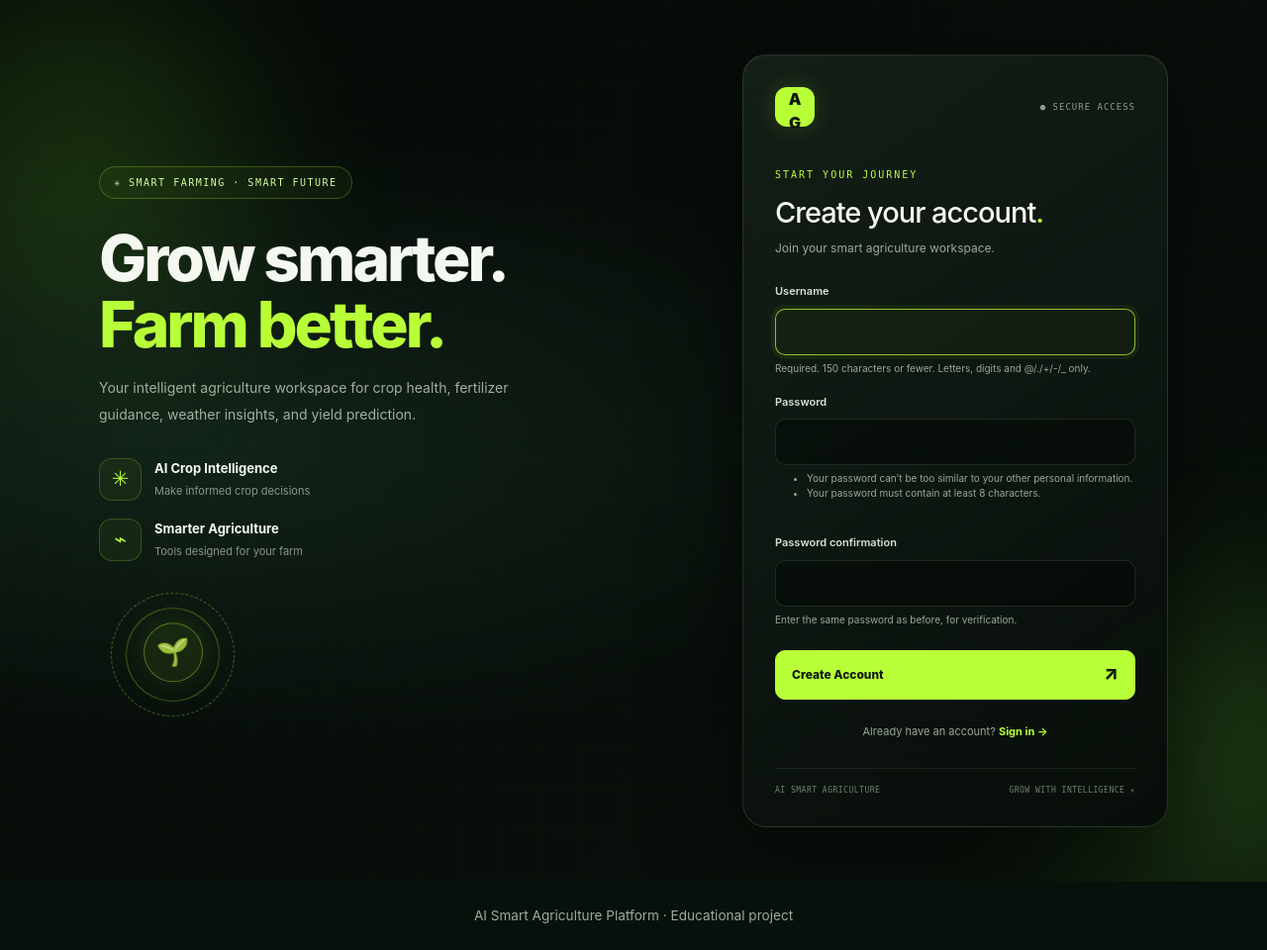
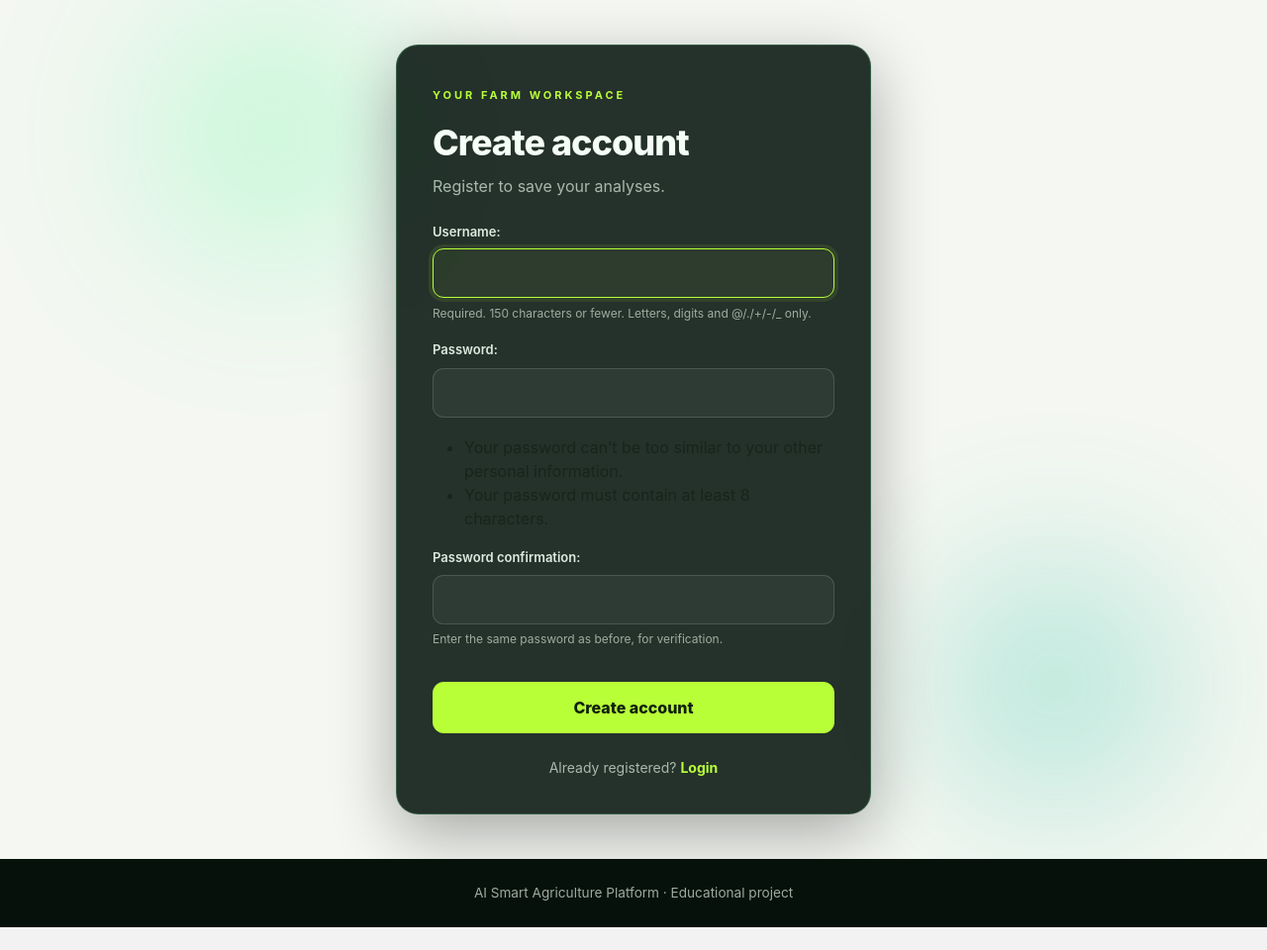
Before and after one commit to Nani143-d/AI-Smart-Agriculture, a Django app: page /register/ in a window 1280 px wide. Shown: the part 73-1033 px from the top of the page at 99% size. After the commit the page ends 1010 px from the top, so only its background shows below. Run offline with Django 5.2, Linux system fonts and the light colour scheme.

Commit message:
Add animated login and registration pages

```diff
--- a/templates/login.html
+++ b/templates/login.html
@@ -1,265 +1,373 @@
 {% extends "base.html" %}
-{% block title %}{% if mode == 'register' %}Create Account{% else %}Login{% endif %} | AI Smart Agriculture{% endblock %}
+{% block title %}{% if mode == 'register' %}Create account{% else %}Login{% endif %} | AI Smart Agriculture{% endblock %}
 
 {% block content %}
+
 <style>
-.auth-scene {
-    --green: #b8ff38;
+/* ===== Animated Login & Register Styles ===== */
+
+.page-wrap {
+    min-height: 80vh;
+    display: flex;
+    align-items: center;
+    justify-content: center;
+    padding-top: 45px;
+    padding-bottom: 45px;
     position: relative;
     isolation: isolate;
-    min-height: 85vh;
-    padding: 55px 6%;
-    display: grid;
-    place-items: center;
-    overflow: hidden;
-    color: #f4f8f0;
-    background: radial-gradient(ellipse at 15% 50%, #122419, transparent 50%),
-                linear-gradient(135deg, #050907, #0a120c);
-}
-.auth-scene * { box-sizing: border-box; }
-.auth-grid {
-    position: absolute; inset: 0; z-index: -1; pointer-events: none;
-    opacity: .16;
-    background-image: linear-gradient(#b8ff3812 1px, transparent 1px),
-                      linear-gradient(90deg, #b8ff3812 1px, transparent 1px);
-    background-size: 42px 42px;
-}
-.auth-glow {
-    position: absolute; z-index: -1; width: 280px; height: 280px;
-    border-radius: 50%; filter: blur(90px); opacity: .18;
-    background: #82ff38; animation: glowFloat 8s ease-in-out infinite alternate;
-}
-.glow-a { top: 0; left: -90px; }
-.glow-b { bottom: 0; right: -80px; animation-delay: -4s; }
-
-.auth-layout {
-    width: min(1080px, 100%);
-    display: grid;
-    grid-template-columns: 1fr minmax(320px, 430px);
-    align-items: center;
-    gap: clamp(35px, 7vw, 90px);
-}
-.auth-intro { animation: slideIn .8s ease both; }
-.auth-tag {
-    display: inline-block; padding: 10px 14px;
-    border: 1px solid #b8ff383d; border-radius: 30px;
-    color: #d1ff9c; background: #b8ff3809;
-    font: 10px monospace; letter-spacing: 1.5px;
-}
-.auth-intro h1 {
-    margin: 26px 0 18px; font-size: clamp(42px, 5vw, 70px);
-    line-height: 1.05; letter-spacing: -3px; font-weight: 850;
-}
-.auth-intro h1 span { color: var(--green); }
-.auth-intro > p { max-width: 440px; color: #a1aea0; line-height: 1.9; font-size: 14px; }
-.auth-features { display: grid; gap: 18px; margin-top: 30px; }
-.auth-feature { display: flex; align-items: center; gap: 13px; }
-.auth-feature-icon {
-    width: 43px; height: 43px; display: grid; place-items: center;
-    border: 1px solid #b8ff3833; border-radius: 13px;
-    background: #b8ff380c; color: var(--green); font-size: 21px;
-}
-.auth-feature strong, .auth-feature small { display: block; }
-.auth-feature strong { font-size: 13px; }
-.auth-feature small { color: #899689; margin-top: 5px; font-size: 11px; }
-
-.auth-orbit {
-    position: relative; width: 125px; height: 125px; margin: 32px 0 0 12px;
-    display: grid; place-items: center;
-}
-.orbit-ring {
-    position: absolute; inset: 0; border: 1px dashed #b8ff3860;
-    border-radius: 50%; animation: rotateOrbit 18s linear infinite;
-}
-.orbit-ring.ring-inner { inset: 15px; border-style: solid; animation-direction: reverse; }
-.orbit-center {
-    width: 60px; height: 60px; display: grid; place-items: center;
-    border: 1px solid #b8ff3860; border-radius: 50%;
-    background: #b8ff3815; box-shadow: 0 0 35px #b8ff3822;
-    font-size: 27px; animation: floatPlant 3s ease-in-out infinite;
 }
 
-.auth-card {
-    padding: 32px; border: 1px solid #d7f4cf20; border-radius: 24px;
-    background: linear-gradient(145deg, #142018f5, #080e0af7);
-    box-shadow: 0 30px 90px #0008, inset 0 1px #ffffff08;
-    backdrop-filter: blur(18px);
-    animation: cardEnter .85s cubic-bezier(.16,1,.3,1) .1s both;
-}
-.auth-card-top { display: flex; justify-content: space-between; align-items: center; margin-bottom: 34px; }
-.auth-logo {
-    width: 40px; height: 40px; display: grid; place-items: center;
-    border-radius: 12px; background: var(--green); color: #10180b;
-    font-weight: 900; box-shadow: 0 0 25px #b8ff3828;
-}
-.auth-secure { color: #8e9e8c; font: 9px monospace; letter-spacing: 1px; }
-.auth-eyebrow { color: var(--green); font: 10px monospace; letter-spacing: 2px; }
-.auth-card h2 { margin: 12px 0 8px; font-size: 29px; letter-spacing: -1px; line-height: 1.2; }
-.auth-card h2 span { color: var(--green); }
-.auth-description { color: #9ba89a; font-size: 12px; line-height: 1.7; margin-bottom: 25px; }
-
-.auth-form { display: grid; gap: 18px; }
-.auth-field { min-width: 0; animation: fieldEnter .5s ease both; }
-.auth-field:nth-child(2) { animation-delay: .08s; }
-.auth-field:nth-child(3) { animation-delay: .16s; }
-.auth-field label { display: block; color: #d8e2d4; margin-bottom: 9px; font-size: 11px; font-weight: 600; }
-.auth-input, .auth-field input, .auth-field select, .auth-field textarea {
-    display: block; width: 100%; min-height: 47px; padding: 12px 13px;
-    border: 1px solid #c5dfbd22; border-radius: 10px; outline: none;
-    background: #03080580; color: #f4f8f0; font-size: 12px;
-    transition: border-color .25s, box-shadow .25s, background .25s;
-}
-.auth-input::placeholder, .auth-field input::placeholder { color: #697668; }
-.auth-input:focus, .auth-field input:focus, .auth-field select:focus, .auth-field textarea:focus {
-    border-color: #b8ff38b8; background: #b8ff3808;
-    box-shadow: 0 0 0 4px #b8ff3810;
-}
-.auth-submit {
-    width: 100%; min-height: 50px; margin-top: 5px; padding: 0 16px;
-    display: flex; align-items: center; justify-content: space-between;
-    border: 1px solid var(--green); border-radius: 10px;
-    background: var(--green); color: #10180b; font-weight: 800; font-size: 12px;
-    cursor: pointer; transition: transform .25s, box-shadow .25s, background .25s;
-}
-.auth-submit:hover { transform: translateY(-2px); background: #ccff70; box-shadow: 0 9px 30px #b8ff3828; }
-.auth-submit:active { transform: scale(.985); }
-.auth-submit span:last-child { font-size: 19px; transition: transform .25s; }
-.auth-submit:hover span:last-child { transform: translate(3px,-3px); }
-
-.auth-switch { text-align: center; color: #9ba699; margin: 23px 0 0; font-size: 11px; line-height: 1.8; }
-.auth-switch a { color: var(--green); text-decoration: none; font-weight: 700; }
-.auth-switch a:hover { text-decoration: underline; }
-.auth-error {
-    margin-bottom: 17px; padding: 12px; border: 1px solid #ff777744;
-    border-radius: 9px; background: #ff55550c; color: #ffaaaa;
-    font-size: 12px; overflow-wrap: anywhere;
-}
-.auth-help { display: block; margin-top: 6px; color: #9ba89a; font-size: 10px; }
-.auth-field-error { display: block; margin-top: 6px; color: #ffaaaa; font-size: 11px; }
-.auth-card-footer {
-    display: flex; flex-wrap: wrap; justify-content: space-between; gap: 8px;
-    margin-top: 27px; padding-top: 17px; border-top: 1px solid #c5dfbd16;
-    color: #718071; font: 8px monospace; letter-spacing: .5px;
+/* Animated background glow */
+.page-wrap::before,
+.page-wrap::after {
+    content: "";
+    position: absolute;
+    width: 230px;
+    height: 230px;
+    border-radius: 50%;
+    filter: blur(75px);
+    opacity: 0.25;
+    z-index: -1;
+    pointer-events: none;
+    animation: glowFloat 8s ease-in-out infinite alternate;
 }
 
-@keyframes slideIn { from { opacity: 0; transform: translateX(-20px); } to { opacity: 1; transform: translateX(0); } }
-@keyframes cardEnter { from { opacity: 0; transform: translateY(24px) scale(.98); } to { opacity: 1; transform: translateY(0) scale(1); } }
-@keyframes fieldEnter { from { opacity: 0; transform: translateY(8px); } to { opacity: 1; transform: translateY(0); } }
-@keyframes glowFloat { to { transform: translate(30px, 25px) scale(1.12); } }
-@keyframes rotateOrbit { to { transform: rotate(360deg); } }
-@keyframes floatPlant { 50% { transform: translateY(-5px); } }
+.page-wrap::before {
+    background: #39ff88;
+    top: 5%;
+    left: 5%;
+}
 
-@media (max-width: 800px) {
-    .auth-scene { padding: 40px 5%; }
-    .auth-layout { grid-template-columns: 1fr; max-width: 440px; gap: 30px; }
-    .auth-intro h1 { font-size: clamp(42px, 10vw, 58px); }
-    .auth-orbit { display: none; }
-    .auth-features { grid-template-columns: 1fr 1fr; gap: 10px; }
-    .auth-feature { align-items: flex-start; gap: 8px; }
-    .auth-feature-icon { width: 35px; height: 35px; }
-    .auth-card { padding: 26px 22px; }
+.page-wrap::after {
+    background: #00b894;
+    right: 5%;
+    bottom: 5%;
+    animation-delay: -4s;
 }
-@media (max-width: 420px) {
-    .auth-features { grid-template-columns: 1fr; }
-    .auth-card { padding: 23px 18px; }
+
+.auth-panel {
+    width: 100%;
+    max-width: 480px;
+    padding: 36px;
+    position: relative;
+    overflow: hidden;
+    border: 1px solid rgba(120, 255, 170, 0.22);
+    border-radius: 22px;
+    background: rgba(8, 22, 15, 0.88);
+    backdrop-filter: blur(18px);
+    -webkit-backdrop-filter: blur(18px);
+    box-shadow: 0 20px 65px rgba(0, 0, 0, 0.32);
+    animation: cardEnter 0.8s cubic-bezier(.2, .8, .2, 1) both;
+    transition: border-color 0.3s ease, box-shadow 0.3s ease;
 }
+
+.auth-panel:hover {
+    border-color: rgba(120, 255, 170, 0.48);
+    box-shadow: 0 24px 75px rgba(0, 255, 125, 0.09);
+}
+
+/* Animated top highlight */
+.auth-panel::before {
+    content: "";
+    position: absolute;
+    top: 0;
+    left: -100%;
+    width: 100%;
+    height: 2px;
+    background: linear-gradient(
+        90deg,
+        transparent,
+        #b8ff38,
+        #39ff88,
+        transparent
+    );
+    animation: lightSweep 4s ease-in-out infinite;
+}
+
+.eyebrow {
+    display: inline-block;
+    color: #b8ff38;
+    font-size: 11px;
+    font-weight: 700;
+    letter-spacing: 3px;
+    margin-bottom: 18px;
+    animation: fadeUp 0.7s ease both;
+}
+
+.page-title {
+    color: #f5fff7;
+    font-size: clamp(28px, 5vw, 36px);
+    font-weight: 800;
+    letter-spacing: -1px;
+    margin-bottom: 10px;
+    animation: fadeUp 0.7s ease 0.1s both;
+}
+
+.auth-panel .muted {
+    color: #a9b9ad;
+    margin-bottom: 25px;
+    animation: fadeUp 0.7s ease 0.2s both;
+}
+
+/* Form field entrance */
+.auth-panel form {
+    animation: fadeUp 0.7s ease 0.25s both;
+}
+
+.auth-panel form p {
+    margin-bottom: 18px;
+}
+
+.auth-panel label,
+.auth-panel form p label {
+    display: block;
+    color: #dcebe0;
+    font-size: 13px;
+    font-weight: 600;
+    margin-bottom: 8px;
+}
+
+.auth-panel .form-control,
+.auth-panel form input,
+.auth-panel form select,
+.auth-panel form textarea {
+    width: 100%;
+    color: #f2fff5;
+    background: rgba(255, 255, 255, 0.045);
+    border: 1px solid rgba(180, 220, 190, 0.19);
+    border-radius: 11px;
+    padding: 12px 14px;
+    outline: none;
+    transition:
+        border-color 0.25s ease,
+        box-shadow 0.25s ease,
+        background 0.25s ease,
+        transform 0.25s ease;
+}
+
+.auth-panel .form-control:focus,
+.auth-panel form input:focus,
+.auth-panel form select:focus,
+.auth-panel form textarea:focus {
+    background: rgba(184, 255, 56, 0.055);
+    border-color: #b8ff38;
+    box-shadow: 0 0 0 4px rgba(184, 255, 56, 0.09);
+    transform: translateY(-1px);
+}
+
+.auth-panel input::placeholder,
+.auth-panel textarea::placeholder {
+    color: #819187;
+}
+
+/* Django form help and validation messages */
+.auth-panel .helptext {
+    display: block;
+    color: #9caf9f;
+    font-size: 12px;
+    margin-top: 6px;
+}
+
+.auth-panel ul.errorlist {
+    color: #ff9999;
+    font-size: 13px;
+    padding-left: 20px;
+    margin: 6px 0;
+}
+
+/* Animated button */
+.auth-panel .btn-green {
+    position: relative;
+    overflow: hidden;
+    border: 1px solid #b8ff38;
+    border-radius: 11px;
+    background: #b8ff38;
+    color: #10200c;
+    font-weight: 800;
+    padding: 13px 18px;
+    transition:
+        transform 0.25s ease,
+        box-shadow 0.25s ease,
+        background 0.25s ease;
+}
+
+.auth-panel .btn-green::before {
+    content: "";
+    position: absolute;
+    top: -50%;
+    left: -80%;
+    width: 45%;
+    height: 200%;
+    background: rgba(255, 255, 255, 0.55);
+    transform: rotate(25deg);
+    transition: left 0.6s ease;
+}
+
+.auth-panel .btn-green:hover {
+    background: #caff68;
+    transform: translateY(-3px);
+    box-shadow: 0 9px 28px rgba(184, 255, 56, 0.2);
+}
+
+.auth-panel .btn-green:hover::before {
+    left: 140%;
+}
+
+.auth-panel .btn-green:active {
+    transform: scale(0.98);
+}
+
+.auth-switch {
+    text-align: center;
+    color: #a9b9ad;
+    font-size: 14px;
+    margin-top: 24px;
+    margin-bottom: 0;
+    animation: fadeUp 0.7s ease 0.4s both;
+}
+
+.auth-switch a {
+    color: #b8ff38;
+    font-weight: 700;
+    text-decoration: none;
+    transition: color 0.2s ease;
+}
+
+.auth-switch a:hover {
+    color: #e0ff9b;
+    text-decoration: underline;
+}
+
+.auth-panel .alert {
+    border-radius: 10px;
+    animation: fadeUp 0.35s ease both;
+}
+
+/* Animations */
+@keyframes cardEnter {
+    from {
+        opacity: 0;
+        transform: translateY(28px) scale(0.97);
+    }
+    to {
+        opacity: 1;
+        transform: translateY(0) scale(1);
+    }
+}
+
+@keyframes fadeUp {
+    from {
+        opacity: 0;
+        transform: translateY(12px);
+    }
+    to {
+        opacity: 1;
+        transform: translateY(0);
+    }
+}
+
+@keyframes glowFloat {
+    from {
+        transform: translate(0, 0) scale(0.9);
+    }
+    to {
+        transform: translate(35px, -25px) scale(1.15);
+    }
+}
+
+@keyframes lightSweep {
+    0%, 15% {
+        left: -100%;
+    }
+    65%, 100% {
+        left: 120%;
+    }
+}
+
+/* Mobile layout */
+@media (max-width: 576px) {
+    .page-wrap {
+        padding: 25px 14px;
+    }
+
+    .auth-panel {
+        padding: 26px 21px;
+        border-radius: 18px;
+    }
+
+    .eyebrow {
+        letter-spacing: 2px;
+    }
+}
+
+/* Respect reduced-motion preferences */
 @media (prefers-reduced-motion: reduce) {
-    .auth-scene *, .auth-scene *::before, .auth-scene *::after {
-        animation: none !important; transition: none !important;
+    .auth-panel,
+    .auth-panel *,
+    .page-wrap::before,
+    .page-wrap::after {
+        animation: none !important;
+        transition: none !important;
     }
 }
 </style>
 
-<section class="auth-scene">
-    <div class="auth-grid"></div>
-    <div class="auth-glow glow-a"></div>
-    <div class="auth-glow glow-b"></div>
+<section class="container page-wrap">
+    <div class="form-panel auth-panel">
+        <span class="eyebrow">YOUR FARM WORKSPACE</span>
 
-    <div class="auth-layout">
-        <div class="auth-intro">
-            <span class="auth-tag">✳ SMART FARMING · SMART FUTURE</span>
-            <h1>Grow smarter.<br><span>Farm better.</span></h1>
-            <p>
-                Your intelligent agriculture workspace for crop health,
-                fertilizer guidance, weather insights, and yield prediction.
+        {% if mode == "register" %}
+            <h1 class="page-title">Create account</h1>
+            <p class="muted">Register to save your analyses.</p>
+
+            <form method="post">
+                {% csrf_token %}
+                {{ form.as_p }}
+                <button class="btn btn-green w-100 mt-3">Create account</button>
+            </form>
+
+            <p class="auth-switch">
+                Already registered?
+                <a href="{% url 'login' %}">Login</a>
             </p>
 
-            <div class="auth-features">
-                <div class="auth-feature">
-                    <span class="auth-feature-icon">✳</span>
-                    <div><strong>AI Crop Intelligence</strong><small>Make informed crop decisions</small></div>
-                </div>
-                <div class="auth-feature">
-                    <span class="auth-feature-icon">⌁</span>
-                    <div><strong>Smarter Agriculture</strong><small>Tools designed for your farm</small></div>
-                </div>
-            </div>
+        {% else %}
+            <h1 class="page-title">Welcome back</h1>
+            <p class="muted">Sign in to your agriculture dashboard.</p>
 
-            <div class="auth-orbit" aria-hidden="true">
-                <div class="orbit-ring"></div>
-                <div class="orbit-ring ring-inner"></div>
-                <div class="orbit-center">🌱</div>
-            </div>
-        </div>
-
-        <div class="auth-card">
-            <div class="auth-card-top">
-                <div class="auth-logo">A<span>G</span></div>
-                <span class="auth-secure">● SECURE ACCESS</span>
-            </div>
-
-            {% if mode == "register" %}
-                <span class="auth-eyebrow">START YOUR JOURNEY</span>
-                <h2>Create your account<span>.</span></h2>
-                <p class="auth-description">Join your smart agriculture workspace.</p>
-
-                <form method="post" class="auth-form">
-                    {% csrf_token %}
-                    {% if form.non_field_errors %}<div class="auth-error">{{ form.non_field_errors }}</div>{% endif %}
-
-                    {% for field in form %}
-                        <div class="auth-field">
-                            <label for="{{ field.id_for_label }}">{{ field.label }}</label>
-                            {{ field }}
-                            {% if field.help_text %}<small class="auth-help">{{ field.help_text|safe }}</small>{% endif %}
-                            {% for error in field.errors %}<small class="auth-field-error">{{ error }}</small>{% endfor %}
-                        </div>
-                    {% endfor %}
-
-                    <button type="submit" class="auth-submit"><span>Create Account</span><span>↗</span></button>
-                </form>
-
-                <p class="auth-switch">Already have an account? <a href="{% url 'login' %}">Sign in →</a></p>
-            {% else %}
-                <span class="auth-eyebrow">WELCOME BACK</span>
-                <h2>Good to see you<span>.</span></h2>
-                <p class="auth-description">Sign in to continue to your agriculture dashboard.</p>
-
-                {% if error %}<div class="auth-error" role="alert">{{ error }}</div>{% endif %}
-
-                <form method="post" class="auth-form">
-                    {% csrf_token %}
-                    <div class="auth-field">
-                        <label for="auth-username">Username</label>
-                        <input id="auth-username" class="auth-input" type="text" name="username"
-                               placeholder="Enter your username" autocomplete="username" required autofocus>
-                    </div>
-                    <div class="auth-field">
-                        <label for="auth-password">Password</label>
-                        <input id="auth-password" class="auth-input" type="password" name="password"
-                               placeholder="Enter your password" autocomplete="current-password" required>
-                    </div>
-                    <button type="submit" class="auth-submit"><span>Sign In to Dashboard</span><span>↗</span></button>
-                </form>
-
-                <p class="auth-switch">New to smart farming? <a href="{% url 'register' %}">Create account →</a></p>
+            {% if error %}
+                <div class="alert alert-danger">{{ error }}</div>
             {% endif %}
 
-            <div class="auth-card-footer">
-                <span>AI SMART AGRICULTURE</span>
-                <span>GROW WITH INTELLIGENCE ✳</span>
-            </div>
-        </div>
+            <form method="post">
+                {% csrf_token %}
+
+                <label class="form-label">Username</label>
+                <input
+                    class="form-control mb-3"
+                    name="username"
+                    required
+                    autocomplete="username"
+                >
+
+                <label class="form-label">Password</label>
+                <input
+                    class="form-control"
+                    type="password"
+                    name="password"
+                    required
+                    autocomplete="current-password"
+                >
+
+                <button class="btn btn-green w-100 mt-4">Login</button>
+            </form>
+
+            <p class="auth-switch">
+                New here?
+                <a href="{% url 'register' %}">Create an account</a>
+            </p>
+        {% endif %}
     </div>
 </section>
+
 {% endblock %}
```
